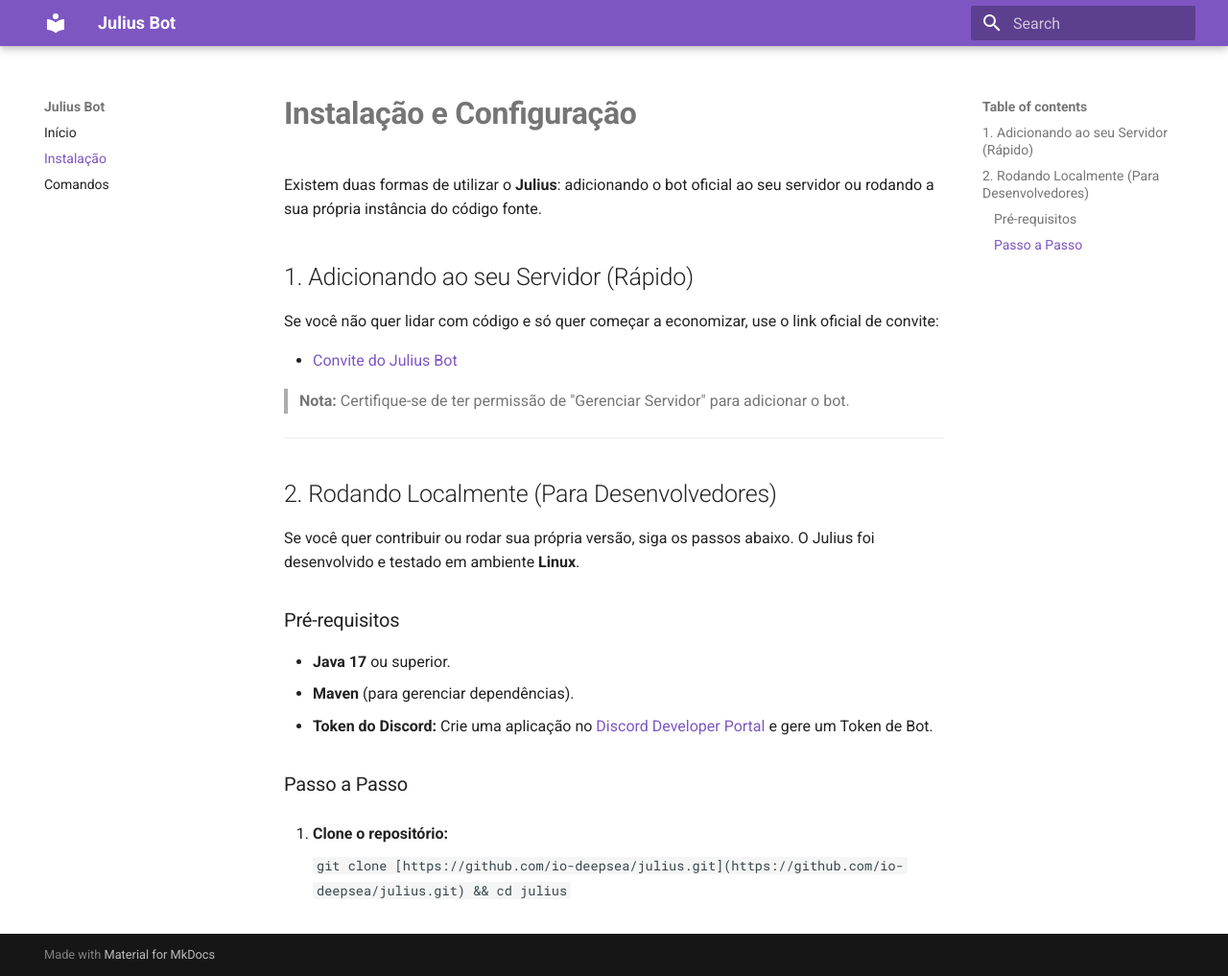
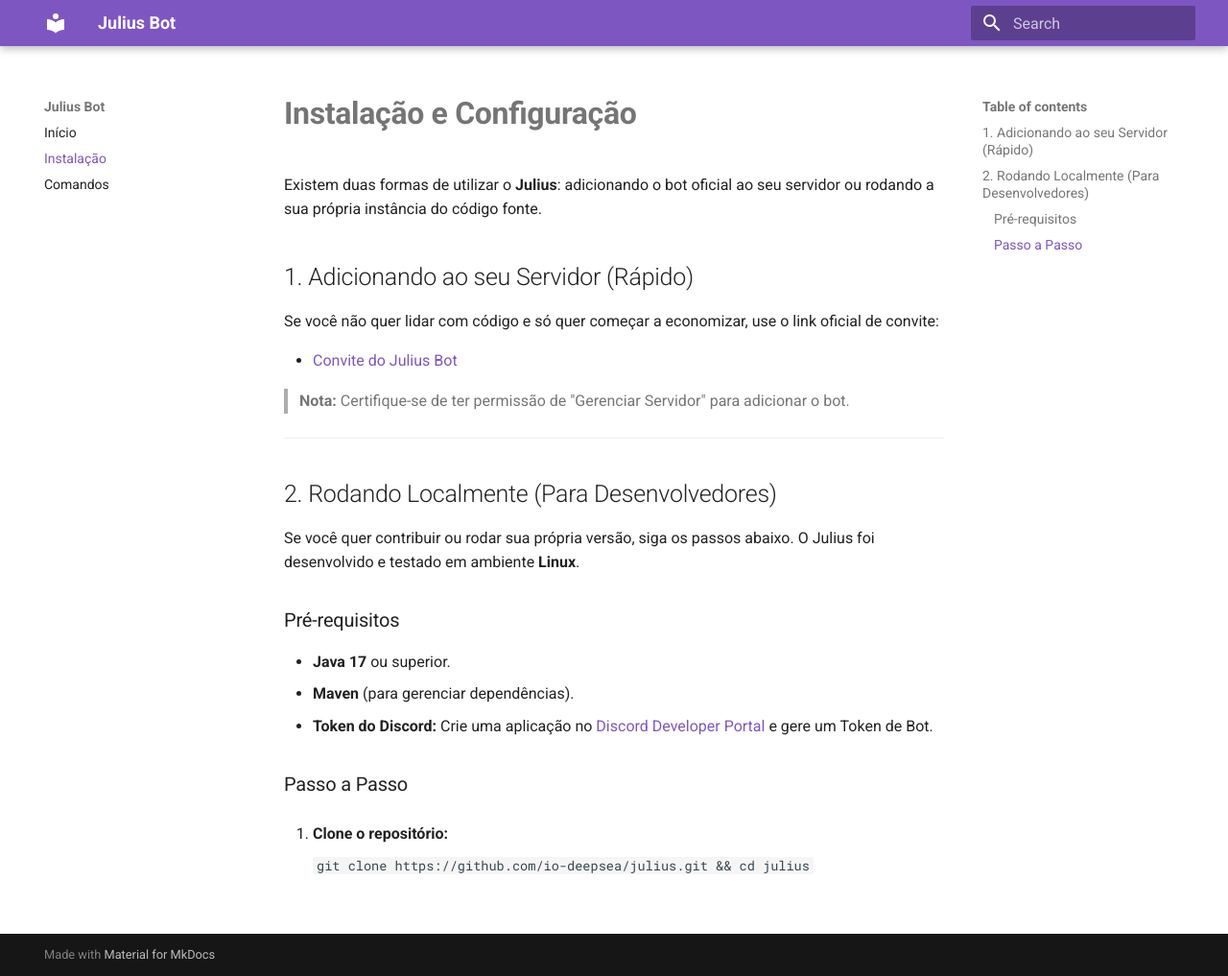
Before and after one commit to io-deepsea/julius-docs, an MkDocs documentation site: the page built from docs/installation.md, in a window 1280 px wide and 1017 px high. Shown: the whole window at 96% size. Built offline with MkDocs 1.6.1 and Material for MkDocs 9.7.7, drawn with Linux system fonts in a browser that asks for light colours; some of the changed lines change nothing that is shown.

Commit message:
Fix: Adicionando Link Correto para o JuliusBot

````diff
--- a/docs/installation.md
+++ b/docs/installation.md
@@ -5,7 +5,8 @@
 ## 1. Adicionando ao seu Servidor (Rápido)
 Se você não quer lidar com código e só quer começar a economizar, use o link oficial de convite:
 
-* [Convite do Julius Bot](https://discord.com/api/oauth2/authorize?client_id=SEU_ID_AQUI&permissions=8&scope=bot)
+* [Convite do Julius Bot](
+https://discord.com/oauth2/authorize?client_id=1485779653225480252)
 
 > **Nota:** Certifique-se de ter permissão de "Gerenciar Servidor" para adicionar o bot.
 
@@ -24,6 +25,5 @@
 1. **Clone o repositório:**
 
     ```
-    git clone [https://github.com/io-deepsea/julius.git](https://github.com/io-deepsea/julius.git)
-    && cd julius
+    git clone https://github.com/io-deepsea/julius.git && cd julius
     ```
````
Also changed, not shown: site/installation/index.html, site/search/search_index.json, 1 other file.
